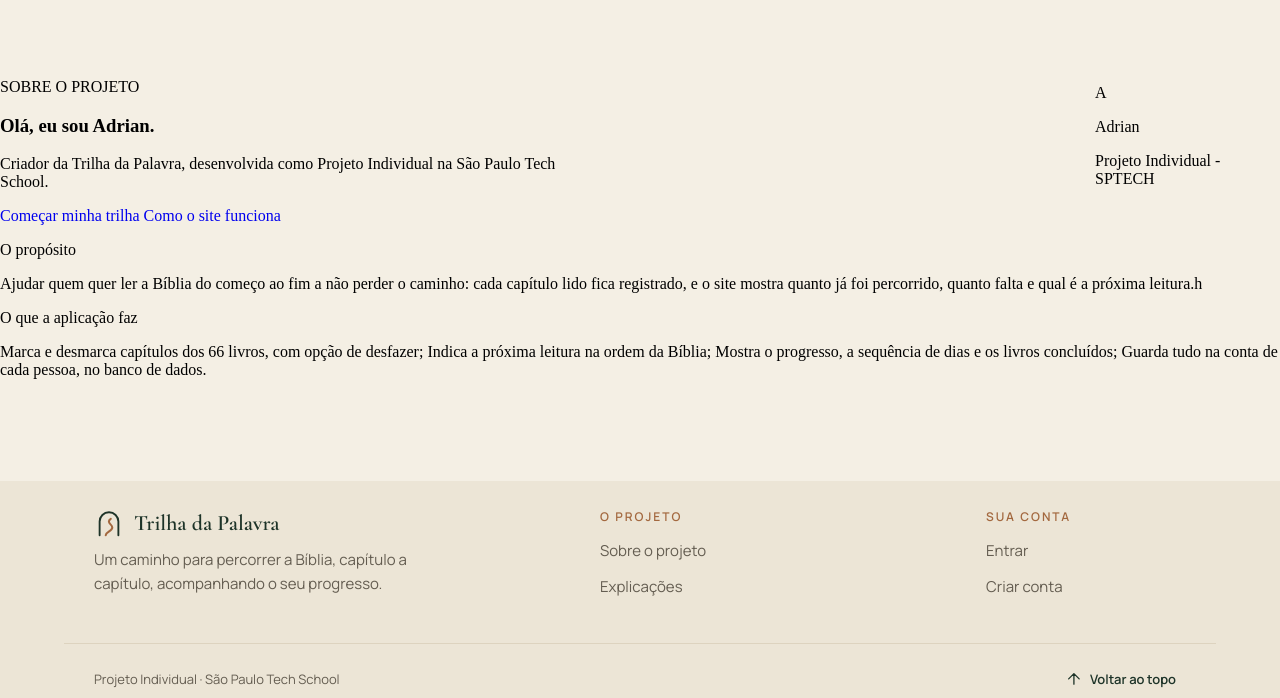
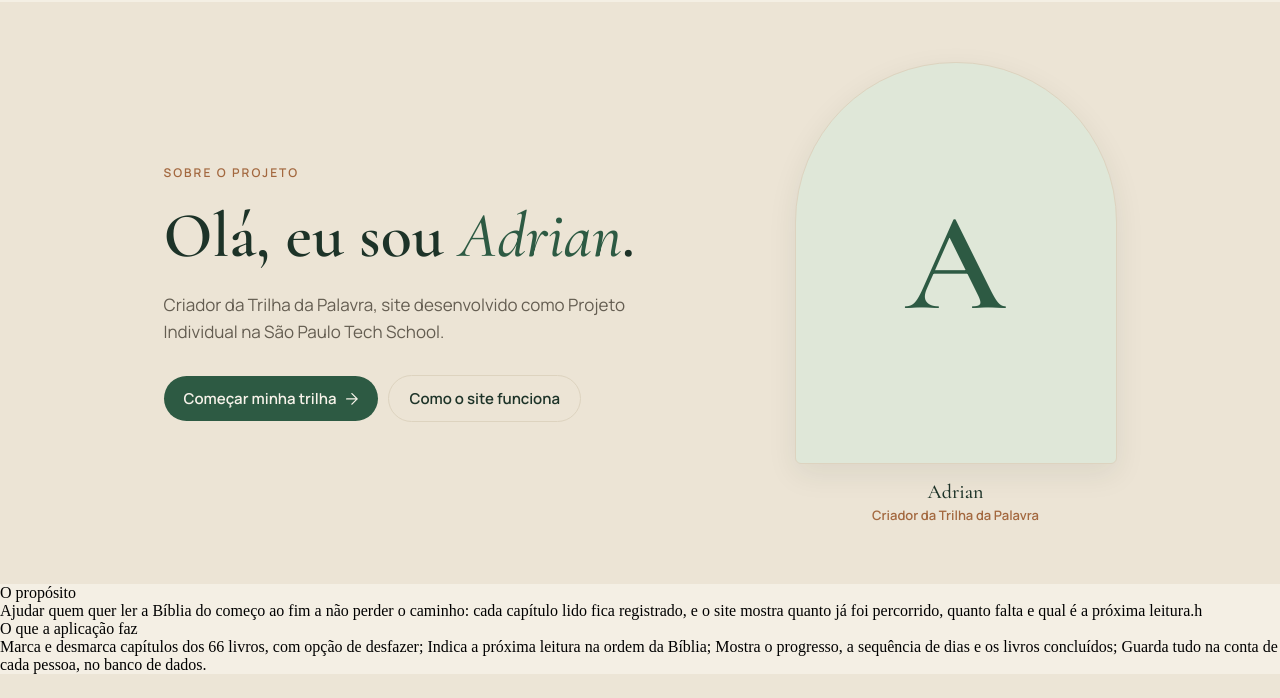
Before and after one commit to adrianpatricio/trilha_da_palavra, a website: page public/sobre.html in a window 1280 px wide. Shown: the part 79-777 px from the top of the page. Drawn offline with nearby package versions, Linux system fonts and the light colour scheme.

Commit message:
style(sobre): adiciona estilização ao container_c1

```diff
--- a/public/css/main.css
+++ b/public/css/main.css
@@ -1,5 +1,3 @@
-/* MAIN - INDEX.HTML */
-
 main {
     display: flex;
     flex-direction: column;
--- a/public/css/sobre.css
+++ b/public/css/sobre.css
@@ -3,11 +3,131 @@ main {
     flex-direction: column;
     justify-content: center;
     align-items: center;
-    padding: 60px 0 0;
 }
 
-.container_c1 {
+main p {
+    margin: 0;
+}
+
+main .container_c1 {
+    display: flex;
+    justify-content: space-around;
+    align-items: center;
+    width: 100%;
+    padding: 60px 10%;
+    box-sizing: border-box;
+    gap: 40px;
+    background-color: #ECE4D5;
+}
+
+.container_c1 .right {
+    display: flex;
+    flex-direction: column;
+    gap: 20px;
+}
+
+.right .titulo_sobre {
+    font-family: 'Manrope';
+    font-size: 12px;
+    font-weight: 600;
+    letter-spacing: 2px;
+    color: #A3683F;
+}
+
+.right .apresentacao {
+    margin: 0;
+    font-family: 'Cormorant Garamond';
+    font-size: 64px;
+    font-weight: 600;
+    line-height: 1.1;
+    color: var(--heading);
+}
+
+.apresentacao span {
+    font-style: italic;
+    font-weight: 500;
+    color: #2D5A43;
+}
+
+.right .subtitulo_sobre {
+    max-width: 520px;
+    font-family: 'Manrope';
+    font-size: 17px;
+    line-height: 1.6;
+    color: var(--muted);
+}
+
+.right .botoes_sobre {
     display: flex;
     align-items: center;
-    gap: 500px;
+    gap: 10px;
+    margin-top: 10px;
 }
+
+.botoes_sobre a {
+    align-items: center;
+    gap: 10px;
+    font-family: 'Manrope';
+    font-size: 15px;
+    font-weight: 600;
+    padding: 12px 20px;
+    border-radius: 999px;
+    transition: 0.3s all;
+}
+
+.botoes_sobre .botao_comecar {
+    background-color: #2D5A43;
+    color: #F7F3EA;
+}
+
+.botoes_sobre .botao_comecar:hover {
+    background-color: #234836;
+}
+
+.botoes_sobre .botao_funciona {
+    border: 1px solid #DDD3BF;
+    color: var(--heading);
+}
+
+.botoes_sobre .botao_funciona:hover {
+    background-color: #b4ad9c;
+}
+
+.container_c1 .left {
+    display: flex;
+    flex-direction: column;
+    align-items: center;
+    flex-shrink: 0;
+}
+
+.left .img_pessoal {
+    display: flex;
+    justify-content: center;
+    align-items: center;
+    width: 320px;
+    height: 400px;
+    font-family: 'Cormorant Garamond';
+    font-size: 140px;
+    font-weight: 600;
+    color: #2D5A43;
+    background-color: #DFE7D8;
+    border: 1px solid #DDD3BF;
+    border-radius: 160px 160px 6px 6px;
+    box-shadow: 0 10px 30px rgba(29, 51, 40, 0.08);
+}
+
+.left .nome_pessoal {
+    margin-top: 16px;
+    font-family: 'Cormorant Garamond';
+    font-size: 20px;
+    font-weight: 500;
+    color: var(--heading);
+}
+
+.left .descricao_pessoal {
+    margin-top: 2px;
+    font-family: 'Manrope';
+    font-size: 13px;
+    font-weight: 600;
+    color: #A3683F;
+}
--- a/public/sobre.html
+++ b/public/sobre.html
@@ -22,15 +22,21 @@
                     Olá, eu sou <span>Adrian</span>.
                 </h1>
 
-                <p class="subtitulo_sobre">Criador da Trilha da Palavra, desenvolvida como Projeto Individual na São Paulo Tech School.</p>
+                <p class="subtitulo_sobre">Criador da Trilha da Palavra, site desenvolvido como Projeto Individual na São Paulo Tech School.</p>
 
-                <a href="#">
-                    Começar minha trilha
-                </a>
+                <section class="botoes_sobre">
+                    <a href="./cadastro.html" class="botao_comecar">
+                        Começar minha trilha
 
-                <a href="#">
-                    Como o site funciona
-                </a>
+                        <svg width="12" height="12" viewBox="0 0 12 12" fill="none" xmlns="http://www.w3.org/2000/svg">
+                            <path d="M0.65625 5.90625H11.1562M5.90625 11.1562L11.1562 5.90625L5.90625 0.65625" stroke="currentColor" stroke-width="1.3125" stroke-linecap="round" stroke-linejoin="round"/>
+                        </svg>
+                    </a>
+
+                    <a href="#" class="botao_funciona">
+                        Como o site funciona
+                    </a>
+                </section>
             </section>
 
             <section class="left">
@@ -40,7 +46,7 @@
 
                 <p class="nome_pessoal">Adrian</p>
 
-                <p class="descricao_pessoal">Projeto Individual - SPTECH</p>
+                <p class="descricao_pessoal">Criador da Trilha da Palavra</p>
             </section>
         </section>
 
```
